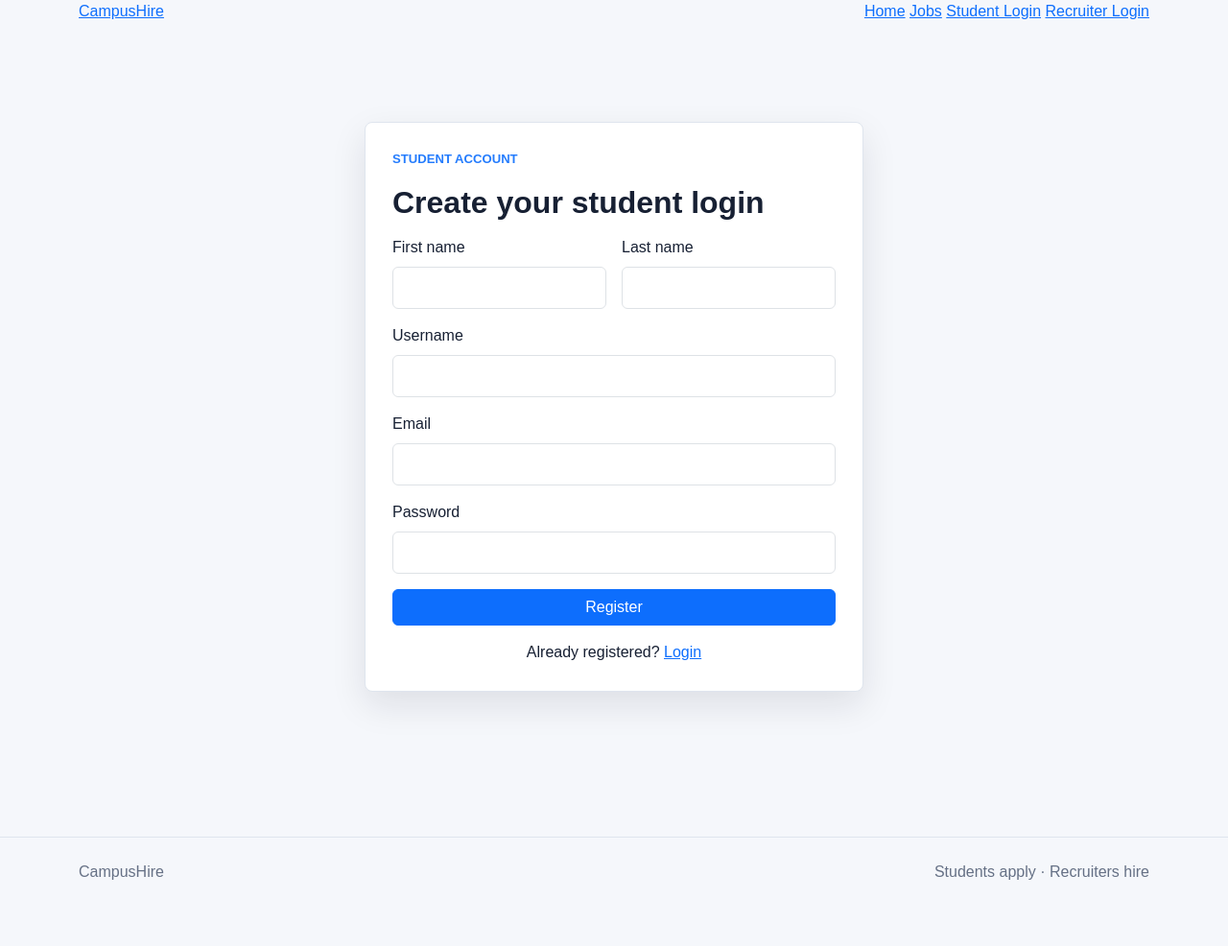
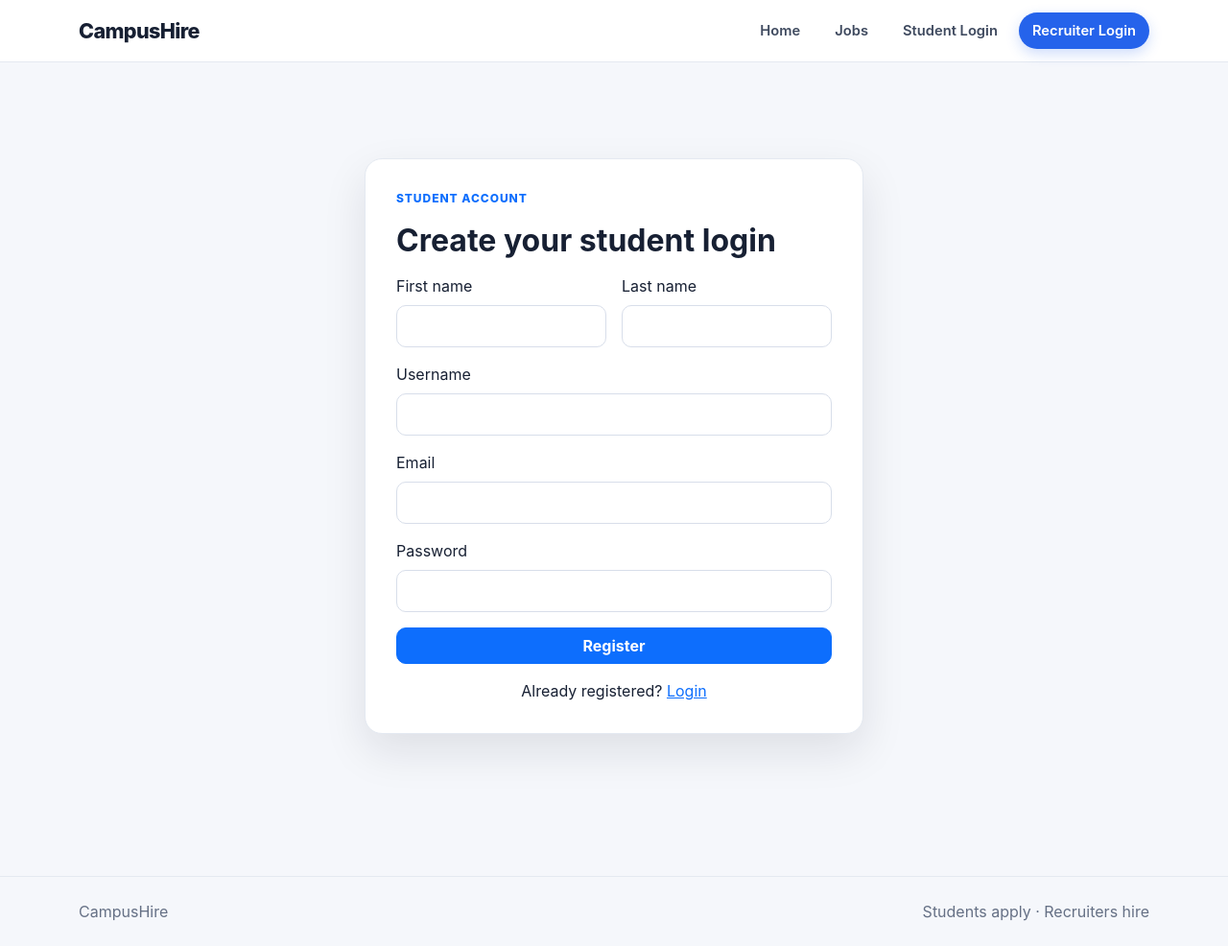
Before and after one commit to hemalatha-singaram/job-portal, a Django app: page /candidate/register/ in a window 1280 px wide. Shown: the whole page at 96% size. Before the commit the page ends 917 px from the top, so only its background shows below. Run offline with Django 5.2, Linux system fonts and the light colour scheme.

Commit message:
Polish final UI and navigation

```diff
--- a/static/style.css
+++ b/static/style.css
@@ -1,165 +1,93 @@
 :root {
     --ink: #172033;
     --muted: #657085;
-    --line: #dfe5ee;
+    --line: #e4e9f1;
     --panel: #ffffff;
-    --primary: #2357c6;
-    --primary-dark: #173b87;
+    --primary: #2563eb;
+    --primary-dark: #1d4ed8;
     --accent: #0f9f6e;
     --page: #f5f7fb;
+    --danger: #dc3545;
 }
 
+* { box-sizing: border-box; }
 body {
     background: var(--page);
     color: var(--ink);
-    font-family: Arial, Helvetica, sans-serif;
+    font-family: Inter, ui-sans-serif, system-ui, -apple-system, BlinkMacSystemFont, "Segoe UI", sans-serif;
 }
 
-.navbar {
-    box-shadow: 0 2px 14px rgba(17, 24, 39, 0.06);
+.topbar {
+    position: sticky;
+    top: 0;
+    z-index: 1000;
+    background: rgba(255,255,255,.92);
+    backdrop-filter: blur(14px);
+    border-bottom: 1px solid var(--line);
+    padding: 13px 0;
 }
+.brand-mark { color: var(--ink); font-size: 1.35rem; font-weight: 800; text-decoration: none; letter-spacing: -.03em; }
+.top-nav-links { display: flex; align-items: center; gap: 8px; flex-wrap: wrap; justify-content: flex-end; }
+.nav-pill { color: #3f4a5f; text-decoration: none; padding: 8px 14px; border-radius: 999px; font-size: .92rem; font-weight: 600; transition: .2s ease; }
+.nav-pill:hover { background: #eef3ff; color: var(--primary); transform: translateY(-1px); }
+.nav-pill-primary { background: var(--primary); color: #fff; box-shadow: 0 5px 14px rgba(37,99,235,.22); }
+.nav-pill-primary:hover { background: var(--primary-dark); color: #fff; }
 
-.hero-band {
-    background: linear-gradient(135deg, var(--primary-dark), var(--primary) 62%, var(--accent));
-    color: white;
-    padding: 72px 0 56px;
-}
+.hero-band { background: linear-gradient(135deg, #172033, #2357c6 62%, #0f9f6e); color: white; padding: 72px 0 56px; }
+.section-kicker, .eyebrow { font-size: .75rem; font-weight: 800; letter-spacing: .08em; text-transform: uppercase; color: var(--primary); }
+.hero-band .section-kicker { color: #dbe7ff; }
+.hero-band h1 { font-size: clamp(2.4rem, 5vw, 4.8rem); font-weight: 800; margin-bottom: 16px; }
+.hero-copy { font-size: 1.15rem; max-width: 680px; opacity: .94; }
+.hero-panel, .feature-card, .portal-card { background: var(--panel); border: 1px solid var(--line); border-radius: 18px; box-shadow: 0 14px 36px rgba(17,24,39,.07); }
+.hero-panel { color: var(--ink); padding: 24px; }
+.feature-card, .portal-card { padding: 28px; }
+.feature-card p, .text-muted-soft { color: var(--muted); }
+.btn { border-radius: 10px; font-weight: 650; }
+.form-control, .form-select { border-radius: 10px; min-height: 44px; border-color: #d8deea; }
+.form-control:focus, .form-select:focus { border-color: #8eb0ff; box-shadow: 0 0 0 .2rem rgba(37,99,235,.1); }
+.site-footer { border-top: 1px solid var(--line); color: var(--muted); padding: 24px 0; margin-top: 48px; }
 
-.section-kicker {
-    font-size: 0.82rem;
-    font-weight: 700;
-    letter-spacing: 0;
-    text-transform: uppercase;
-    opacity: 0.9;
-}
+.auth-shell { min-height: 100vh; display: grid; place-items: center; padding: 32px 16px; }
+.auth-card { background: white; border: 1px solid var(--line); border-radius: 18px; box-shadow: 0 18px 45px rgba(17,24,39,.1); max-width: 520px; padding: 32px; width: 100%; }
 
-.hero-band h1 {
-    font-size: clamp(2.4rem, 5vw, 4.8rem);
-    font-weight: 800;
-    letter-spacing: 0;
-    margin-bottom: 16px;
-}
+.app-shell { display: grid; grid-template-columns: 240px minmax(0, 1fr); min-height: 100vh; }
+.app-sidebar { background: #172033; color: white; padding: 24px 18px; }
+.app-sidebar a { border-radius: 10px; color: rgba(255,255,255,.86); display: block; padding: 10px 12px; text-decoration: none; margin-bottom: 4px; transition: .2s ease; }
+.app-sidebar a:hover { background: rgba(255,255,255,.1); color: white; transform: translateX(2px); }
+.app-main { padding: 30px; }
 
-.hero-copy {
-    font-size: 1.15rem;
-    max-width: 680px;
-    opacity: 0.94;
-}
-
-.hero-panel,
-.feature-card,
-.portal-card {
-    background: var(--panel);
-    border: 1px solid var(--line);
-    border-radius: 8px;
-    box-shadow: 0 12px 30px rgba(17, 24, 39, 0.08);
-}
-
-.hero-panel {
-    color: var(--ink);
-    padding: 24px;
-}
-
-.flow-row {
-    display: flex;
-    align-items: center;
-    gap: 12px;
-    padding: 10px 0;
-    color: var(--muted);
-}
-
-.flow-row span {
-    align-items: center;
-    background: #e9f0ff;
-    border-radius: 999px;
-    color: var(--primary);
-    display: inline-flex;
-    font-weight: 700;
-    height: 30px;
-    justify-content: center;
-    width: 30px;
-}
-
-.feature-card,
-.portal-card {
-    padding: 28px;
-    height: 100%;
-}
-
-.feature-card p,
-.text-muted-soft {
-    color: var(--muted);
-}
-
-.btn {
-    border-radius: 6px;
-}
-
-.form-control,
-.form-select {
-    border-radius: 6px;
-    min-height: 44px;
-}
-
-.site-footer {
-    border-top: 1px solid var(--line);
-    color: var(--muted);
-    padding: 24px 0;
-    margin-top: 48px;
-}
-
-.auth-shell {
-    min-height: 100vh;
-    display: grid;
-    place-items: center;
-    padding: 32px 16px;
-}
-
-.auth-card {
-    background: white;
-    border: 1px solid var(--line);
-    border-radius: 8px;
-    box-shadow: 0 14px 36px rgba(17, 24, 39, 0.1);
-    max-width: 520px;
-    padding: 28px;
-    width: 100%;
-}
-
-.app-shell {
-    display: grid;
-    grid-template-columns: 240px minmax(0, 1fr);
-    min-height: 100vh;
-}
-
-.app-sidebar {
-    background: #172033;
-    color: white;
-    padding: 24px 18px;
-}
-
-.app-sidebar a {
-    border-radius: 6px;
-    color: rgba(255, 255, 255, 0.86);
-    display: block;
-    padding: 10px 12px;
-    text-decoration: none;
-}
-
-.app-sidebar a:hover {
-    background: rgba(255, 255, 255, 0.1);
-    color: white;
-}
-
-.app-main {
-    padding: 28px;
-}
+.profile-head { display:flex; align-items:center; gap:18px; }
+.profile-avatar { width:88px; height:88px; border-radius:50%; object-fit:cover; border:4px solid #eef3ff; }
+.profile-initial { display:grid; place-items:center; background:#eaf0ff; color:var(--primary); font-size:2rem; font-weight:800; }
+.section-heading { border-top:1px solid var(--line); padding-top:20px; margin-top:20px; margin-bottom:14px; }
+.info-tile, .stat-tile, .result-panel { border:1px solid var(--line); background:#fafbfe; border-radius:14px; padding:16px; height:100%; }
+.info-tile span, .stat-tile span { display:block; color:var(--muted); font-size:.78rem; font-weight:700; margin-bottom:7px; text-transform:uppercase; letter-spacing:.04em; }
+.info-tile strong { font-weight:600; line-height:1.5; }
+.stat-tile strong { font-size:1.2rem; }
+.skill-list { display:flex; flex-wrap:wrap; gap:7px; }
+.skill-chip { display:inline-flex; padding:7px 10px; border-radius:999px; background:#eef3ff; color:#254a9d; font-size:.84rem; font-weight:650; }
+.skill-chip-success { background:#e9f8f1; color:#0b7a54; }
+.skill-chip-danger { background:#fff0f1; color:#b42333; }
+.application-note { padding:16px; border-radius:14px; background:#f2f6ff; border:1px solid #dce7ff; }
+.score-pill { display:inline-flex; align-items:center; justify-content:center; padding:7px 11px; border-radius:999px; font-weight:800; font-size:.85rem; }
+.score-good { background:#e9f8f1; color:#087a52; }
+.score-mid { background:#fff5d8; color:#8a6200; }
+.score-low { background:#fff0f1; color:#b42333; }
+.ats-result-card { border:1px solid var(--line); border-radius:16px; padding:20px; background:#fbfcff; }
+.ats-score-large { margin:22px auto; width:150px; height:150px; border-radius:50%; display:flex; flex-direction:column; align-items:center; justify-content:center; font-weight:850; }
+.ats-score-large span { font-size:2.2rem; }
+.ats-score-large small { font-size:.75rem; color:var(--muted); }
+.success-icon { width:52px; height:52px; border-radius:50%; background:#e9f8f1; color:#0b7a54; display:grid; place-items:center; margin:0 auto 14px; font-size:1.5rem; font-weight:800; }
+.summary-badge, .status-badge { display:inline-flex; padding:7px 11px; border-radius:999px; background:#eef3ff; color:#254a9d; font-size:.8rem; font-weight:750; }
+.recruiter-table thead th { color:#667085; font-size:.76rem; text-transform:uppercase; letter-spacing:.05em; border-bottom:1px solid var(--line); }
+.recruiter-table td { border-color:#edf0f5; }
+.status-select { min-width:125px; }
+.empty-state { padding:55px 20px; text-align:center; border:1px dashed #ccd4e1; border-radius:16px; background:#fbfcfe; }
 
 @media (max-width: 768px) {
-    .app-shell {
-        grid-template-columns: 1fr;
-    }
-
-    .app-sidebar {
-        min-height: auto;
-    }
+    .app-shell { grid-template-columns: 1fr; }
+    .app-sidebar { min-height: auto; }
+    .app-main { padding:18px; }
+    .top-nav-links { gap:2px; }
+    .nav-pill { padding:7px 9px; font-size:.82rem; }
 }
```
